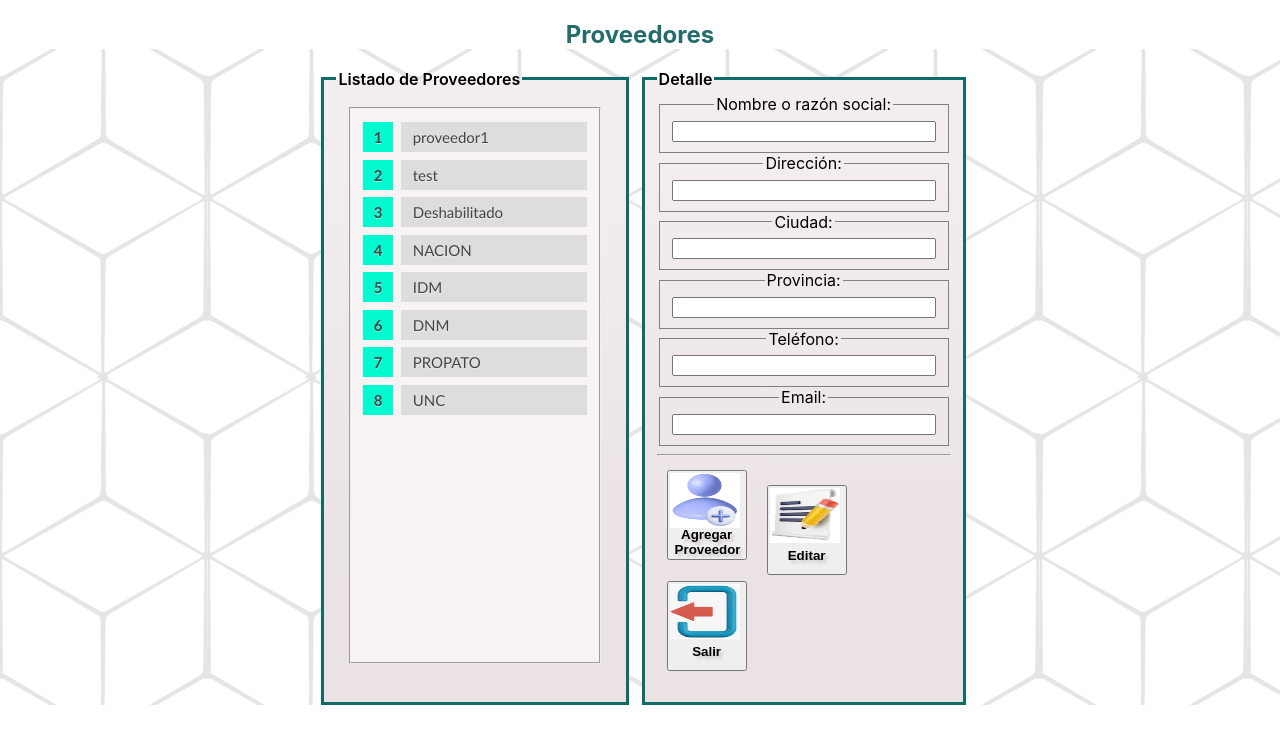
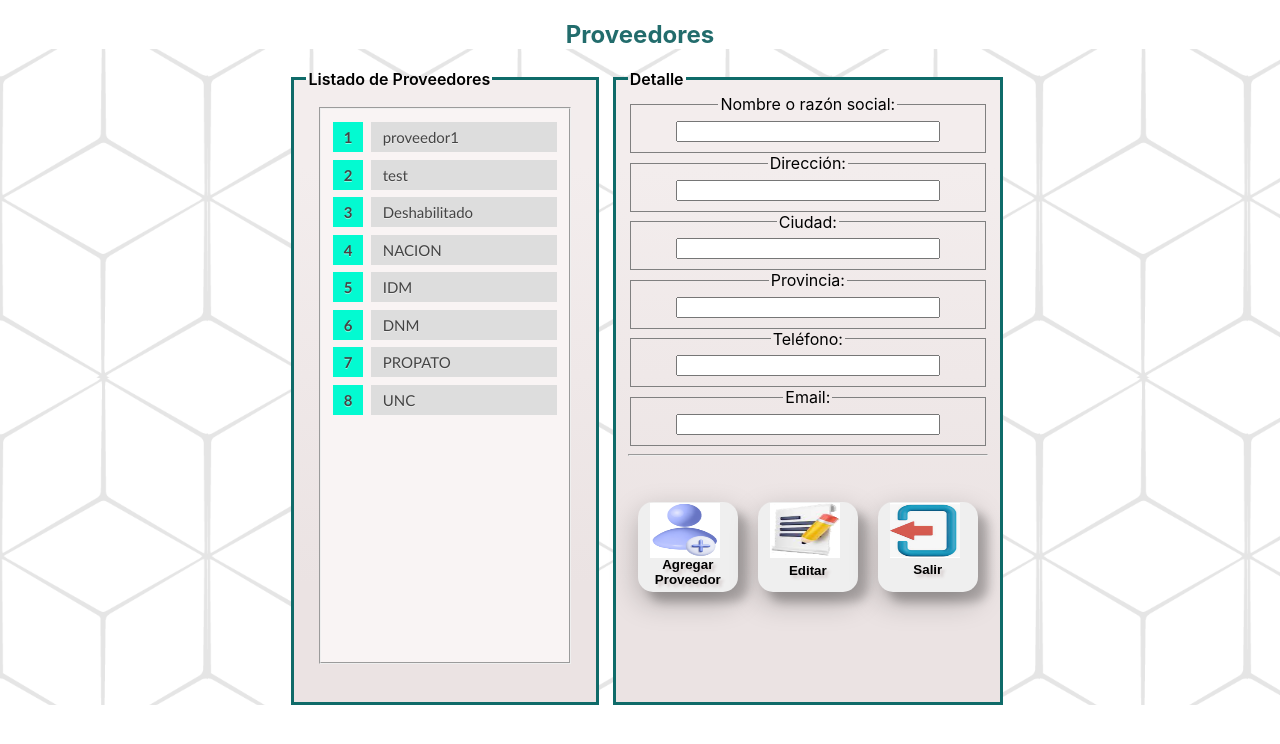
Before and after one commit to jatdalf/Turnero-Salud, a React (Create React App) app: page /proveedores in a window 1280 px wide. Shown: the top 744 px of the page. Built offline with nearby package versions, Linux system fonts and the light colour scheme.

Commit message:
Buttonsr update

```diff
--- a/src/component/btnSalir/btnSalir.module.css
+++ b/src/component/btnSalir/btnSalir.module.css
@@ -1,10 +1,18 @@
 .btnSalir{
-    width: 80px;
+    width: 100px;
     height: 90px;
     margin-left: 10px;
     margin-right: 10px;
     margin-top: 6px;
+    border-radius: 15px;
+    border: none;
+    box-shadow: rgba(0, 0, 0, 0.25) 0px 10px 28px, rgba(0, 0, 0, 0.22) 10px 10px 10px;
+    transition: transform 0.3s ease; /* Añadir transición suave */
 }
+.btnSalir:hover {
+    transform: scale(1.2); /* Aumentar tamaño al 110% al hacer hover */
+}
+
 .btnSalirIcon{
     margin: 0px 0px 0px -5px;
     width: 70px;
--- a/src/views/Agendar/agendar.module.css
+++ b/src/views/Agendar/agendar.module.css
@@ -37,11 +37,20 @@
 }
 
 .HeaderButton{
-    width: 80px;
+    position: relative;
+    top: 14px;
+    width: 100px;
     height: 90px;
     margin-left: 10px;
     margin-right: 10px;
-    margin-top: 6px;
+    margin-top: 5px;
+    border-radius: 15px;
+    border: none;
+    box-shadow: rgba(0, 0, 0, 0.25) 0px 10px 28px, rgba(0, 0, 0, 0.22) 10px 10px 10px;
+    transition: transform 0.3s ease; /* Añadir transición suave */
+}
+.HeaderButton:hover {
+    transform: scale(1.2); /* Aumentar tamaño al 110% al hacer hover */
 }
 .HeaderIcon{
     margin: 0px 0px 0px -5px;
--- a/src/views/proveedores/proveedores.module.css
+++ b/src/views/proveedores/proveedores.module.css
@@ -12,14 +12,28 @@
     background: linear-gradient(0deg, rgba(185,185,185,0.4142449216014531) 19%, rgba(228,228,228,0.32741018770789565) 86%);
     font-weight: 600;
 }
+.ButtonsContainer{
+    display: flex;
+    align-items: center;
+    justify-content: space-around;
+    margin-top: 40px;
+}
 
 .btnEditar{
-    width: 80px;
+    width: 100px;
     height: 90px;
     margin-left: 10px;
     margin-right: 10px;
     margin-top: 6px;
+    border-radius: 15px;
+    border: none;
+    box-shadow: rgba(0, 0, 0, 0.25) 0px 10px 28px, rgba(0, 0, 0, 0.22) 10px 10px 10px;
+    transition: transform 0.3s ease; /* Añadir transición suave */
 }
+.btnEditar:hover {
+    transform: scale(1.2); /* Aumentar tamaño al 110% al hacer hover */
+}
+
 .btnEditarIcon{
     margin: 0px 0px 0px -5px;
     width: 70px;
--- a/src/views/proveedores/proveedores.tsx
+++ b/src/views/proveedores/proveedores.tsx
@@ -192,6 +192,8 @@ const [proveedores, setproveedores] = useState<Proveedor[]>([
                             <input type="text" value={proveedorSeleccionado?.email || ''} readOnly />
                         </fieldset>
                         <hr></hr>
+
+                        <div className={styles.ButtonsContainer}>
                             <button className={styles.btnEditar} onClick={agregarProveedor}>
                                 <img className={styles.btnEditarIcon} src={nuevoProveedor} alt='modificar/editar datos'></img>
                                 <p className={styles.btnAgregaProveedorText}>Agregar Proveedor</p>
@@ -202,6 +204,8 @@ const [proveedores, setproveedores] = useState<Proveedor[]>([
                             </button>
                             <BtnSalir />
                         </div>
+
+                        </div>
                     </fieldset>
                 </form>
               </li>
```
Also changed, not shown: src/component/header/header.module.css (+1 -7 lines), src/views/Agendar/agendar.tsx (+5 -5 lines). Lines whose indentation alone changed are shown as unchanged.
